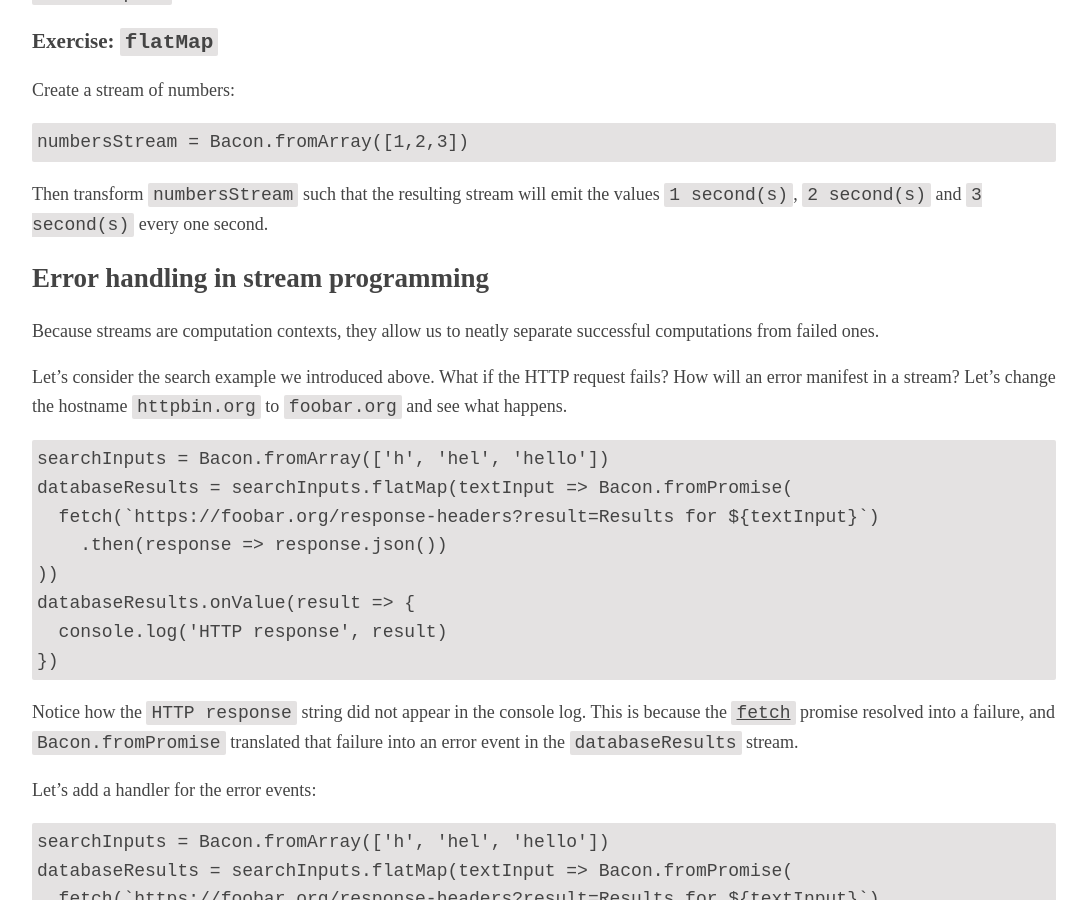
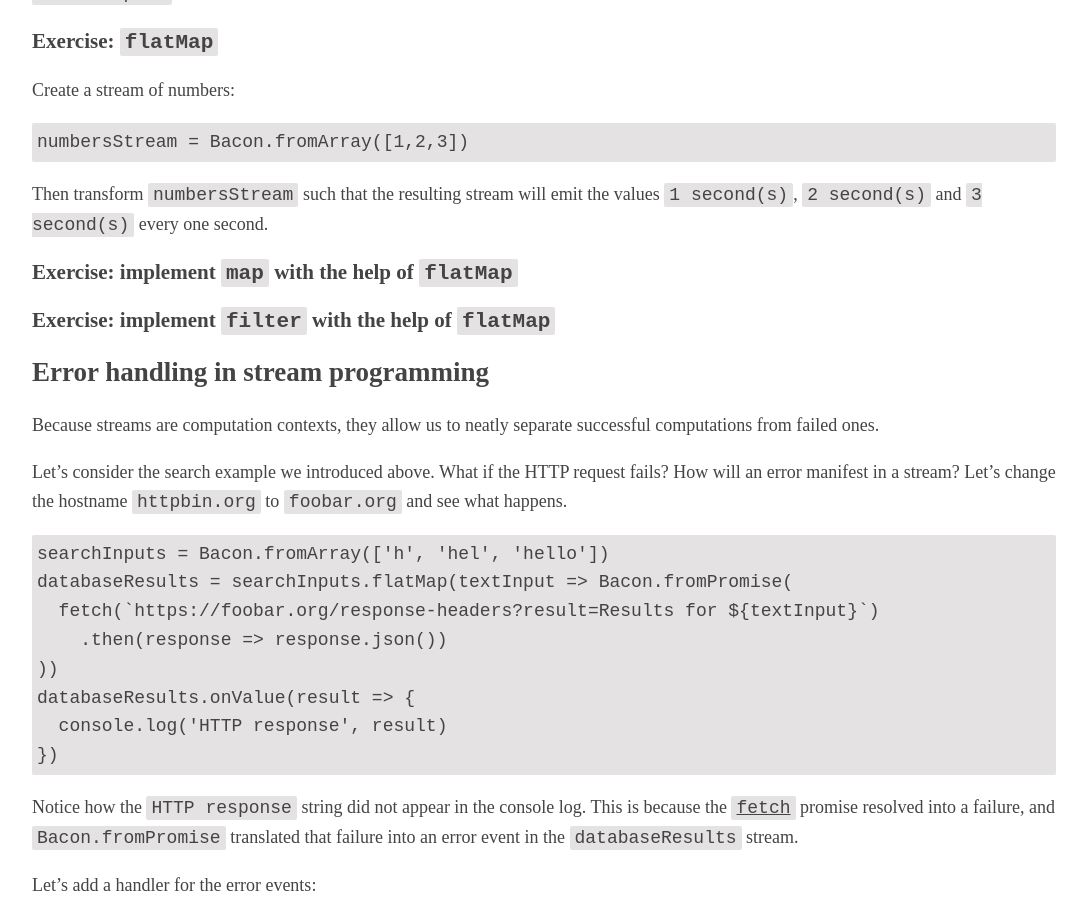
Before and after one commit to laurilehmijoki/learn-reactive-programming-with-bacon.js, a Jekyll site: the page built from flatMap.md, in a window 1280 px wide and 900 px high, scrolled down 1529 px. Shown: the whole window, without its empty margins (96-1183 px from the left). Built offline with Jekyll 4.4.1, drawn with Linux system fonts in a browser that asks for light colours.

Commit message:
Add "implement with flatMap" exercises

```diff
--- a/flatMap.md
+++ b/flatMap.md
@@ -72,6 +72,10 @@ Create a stream of numbers:
 Then transform `numbersStream` such that the resulting stream will emit the values `1
 second(s)`, `2 second(s)` and `3 second(s)` every one second.
 
+### Exercise: implement `map` with the help of `flatMap`
+
+### Exercise: implement `filter` with the help of `flatMap`
+
 ## Error handling in stream programming
 
 Because streams are computation contexts, they allow us to neatly separate
```
Also changed, not shown: combine.md (+2 -0 lines), merge.md (+2 -0 lines).
